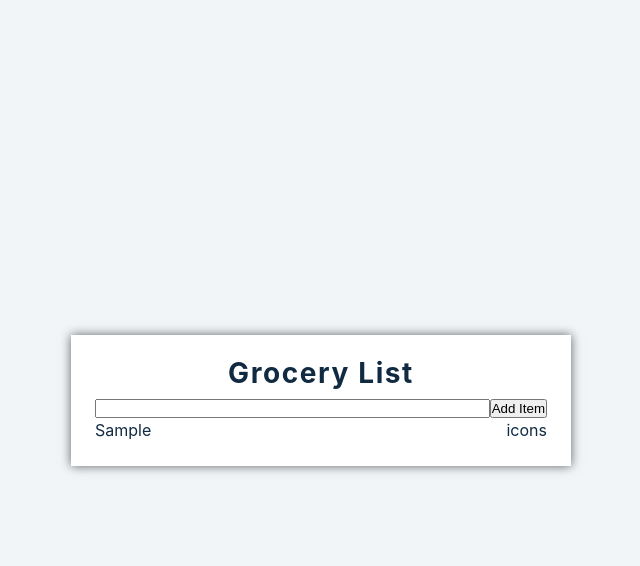
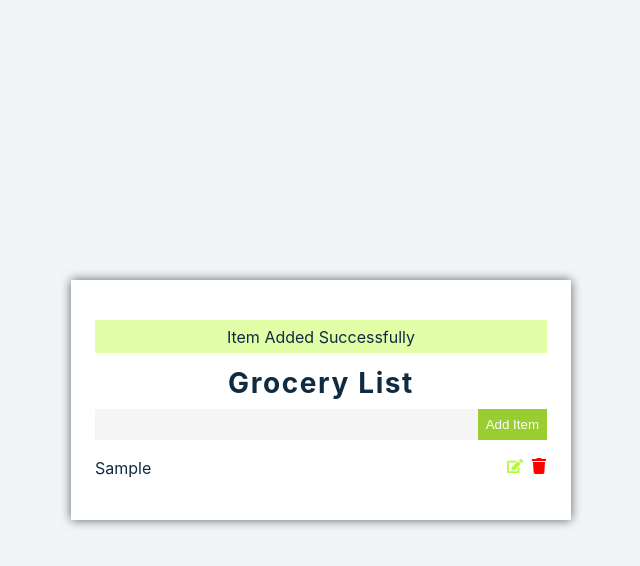
Before and after one commit to emmeiwhite/Hooks-9-grocery-bud, a React (Create React App) app: page / in a window 1280 px wide. Both pictures are taken after typing "Sample" into the empty fields and a click on the button "Add Item". Shown: the top 566 px of the page, without its empty margins (319-959 px from the left). Built offline with nearby package versions, Linux system fonts and the light colour scheme.

Commit message:
Playing with CSS

```diff
--- a/src/App.css
+++ b/src/App.css
@@ -18,10 +18,46 @@
   display: flex;
   justify-content: space-between;
 }
+
+#grocery-name,
+button[type="submit"] {
+  padding: 0.5rem;
+  border: none;
+  outline: none;
+}
+
 #grocery-name {
   flex: 1;
+  background-color: whitesmoke;
+}
+button[type="submit"] {
+  background-color: yellowgreen;
+  color: #ffffff;
+  cursor: pointer;
+}
+
+.success-message {
+  background-color: rgb(226, 255, 167);
+  padding: 0.3rem;
+  text-align: center;
+  margin: 1rem 0;
+}
+.grocery-item {
+  margin: 1rem 0;
 }
 .error-message {
   color: red;
   font-size: 0.75rem;
 }
+
+.edit-icon,
+.delete-icon {
+  cursor: pointer;
+}
+.edit-icon {
+  margin: 0 0.5rem;
+  color: greenyellow;
+}
+.delete-icon {
+  color: red;
+}
--- a/src/App.js
+++ b/src/App.js
@@ -1,36 +1,57 @@
 import React, { useState, useEffect } from "react";
 import List from "./components/list/List";
 import Alert from "./components/alert/Alert";
+import { FaEdit, FaTrash } from "react-icons/fa";
 import "./App.css";
 
 function App() {
   const [listItems, setListItems] = useState([]);
   const [searchItem, setSearchItem] = useState("");
   const [isError, setIsError] = useState(false);
+  const [isItemAdded, setIsItemAdded] = useState(false);
 
   const handleSubmit = (e) => {
     e.preventDefault();
     if (searchItem) {
       const item = { item: searchItem, id: new Date().getTime().toString() };
 
-      console.log(item);
       setListItems([...listItems, item]);
       setIsError(false);
       setSearchItem("");
+      setIsItemAdded(true);
     } else {
       setIsError(true);
       return;
     }
   };
+
+  const handleChange = (e) => {
+    setSearchItem(e.target.value);
+    setIsItemAdded(false);
+  };
+
+  const handleEditClick = (e) => {
+    console.log(e.target);
+  };
+
+  const handleDeleteClick = (e) => {
+    console.log(e.target);
+  };
   return (
+    <>
       <main className="main-wrapper">
         <section className="main-grocery">
+          {isItemAdded && !isError ? (
+            <div className="success-message">Item Added Successfully</div>
+          ) : (
+            ""
+          )}
           <h3>Grocery List</h3>
           <form className="main-form" onSubmit={handleSubmit}>
             <input
               type="text"
               id="grocery-name"
-            onChange={(e) => setSearchItem(e.target.value)}
+              onChange={handleChange}
               value={searchItem}
             />
             <button type="submit">Add Item</button>
@@ -40,16 +61,26 @@ function App() {
           ) : (
             ""
           )}
+
+          {/* --- LIST --- */}
           <ul>
             {listItems.length > 0 &&
               listItems.map((item) => (
                 <li className="grocery-item" key={item.id}>
-                <span>{item.item}</span> <div>icons</div>
+                  <span>{item.item}</span>{" "}
+                  <div>
+                    <FaEdit className="edit-icon" onClick={handleEditClick} />
+                    <FaTrash
+                      className="delete-icon"
+                      onClick={handleDeleteClick}
+                    />
+                  </div>
                 </li>
               ))}
           </ul>
         </section>
       </main>
+    </>
   );
 }
 
```
Lines whose indentation alone changed are shown as unchanged.
